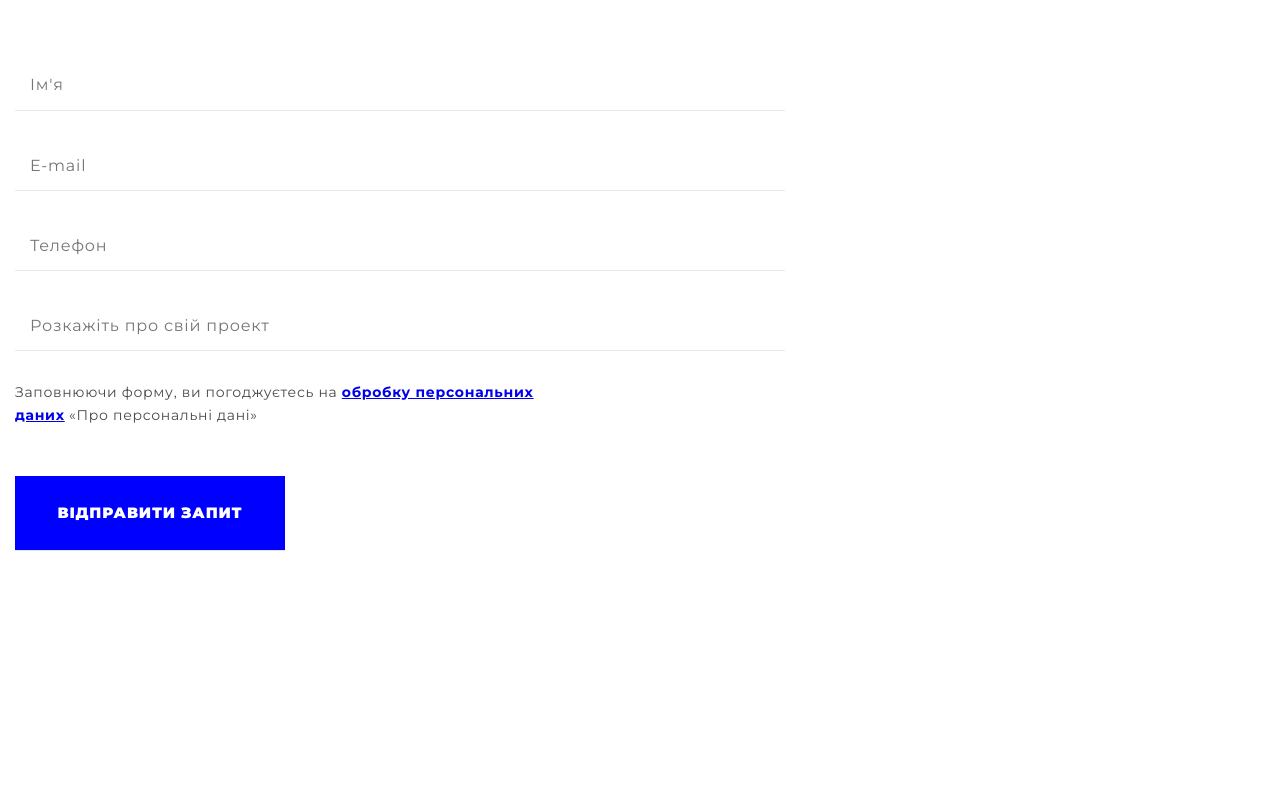
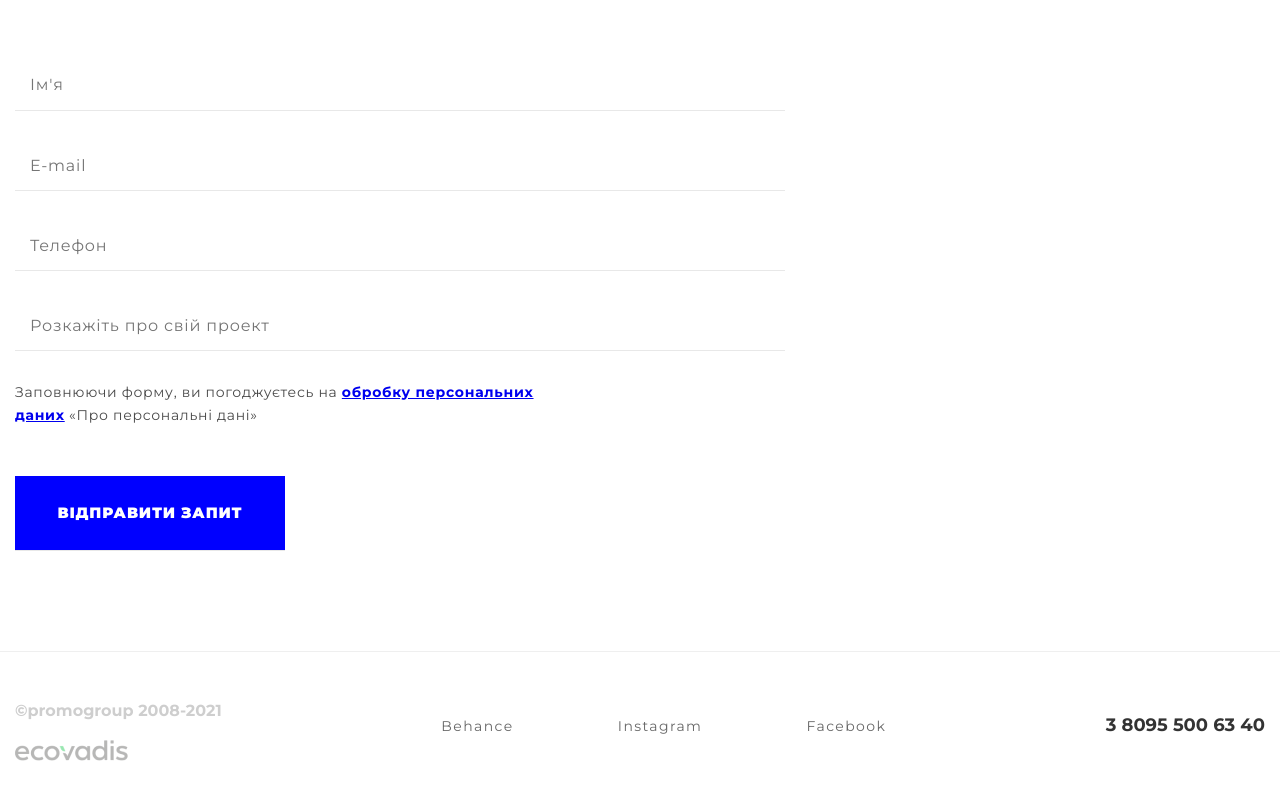
Before and after one commit to khuyanya/promogroup, a plain HTML site: page index.html in a window 1280 px wide. Shown: the part 3457-4257 px from the top of the page. Before the commit the page ends 4108 px from the top, so only its background shows below. Drawn offline with Linux system fonts and the light colour scheme.

Commit message:
Add footer

```diff
--- a/index.html
+++ b/index.html
@@ -82,6 +82,22 @@
             </section>
         </div>
     </main>
+    <footer>
+        <div class="container">
+            <div class="footer">
+                <div class="info">
+                    <p>©promogroup 2008-2021</p>
+                    <img src="img/image 4.png" alt="ecovadis">
+                </div>
+                <div class="soc">
+                    <a href="#">Behance</a>
+                    <a href="#">Instagram</a>
+                    <a href="#">Facebook</a>
+                </div>
+                <a href="tel:3 8095 500 63 40" class="tel">3 8095 500 63 40</a>
+            </div>
+        </div>
+    </footer>
 
 
 
--- a/style.css
+++ b/style.css
@@ -163,3 +163,36 @@ form a {
     width: 270px;
     margin-bottom: 100px;
 }
+
+footer {
+    border-top: 1px solid #EFEFEF;
+}
+
+.footer {
+    margin: 30px 0 50px 0;
+    display: flex;
+    justify-content: space-between;
+    align-items: center;
+}
+
+.info {
+    color: #CECECE;
+    font-weight: 700;
+    line-height: 160%;
+}
+
+
+.soc a {
+    text-decoration: none;
+    color: #686868;
+    font-size: 14px;
+    letter-spacing: 1.4px;
+    margin: 0 50px;
+}
+
+.tel {
+    color: #333;
+    font-size: 18px;
+    font-weight: 700;
+    text-decoration: none;
+}
```
Also changed, not shown: img/image 4.png (added).
